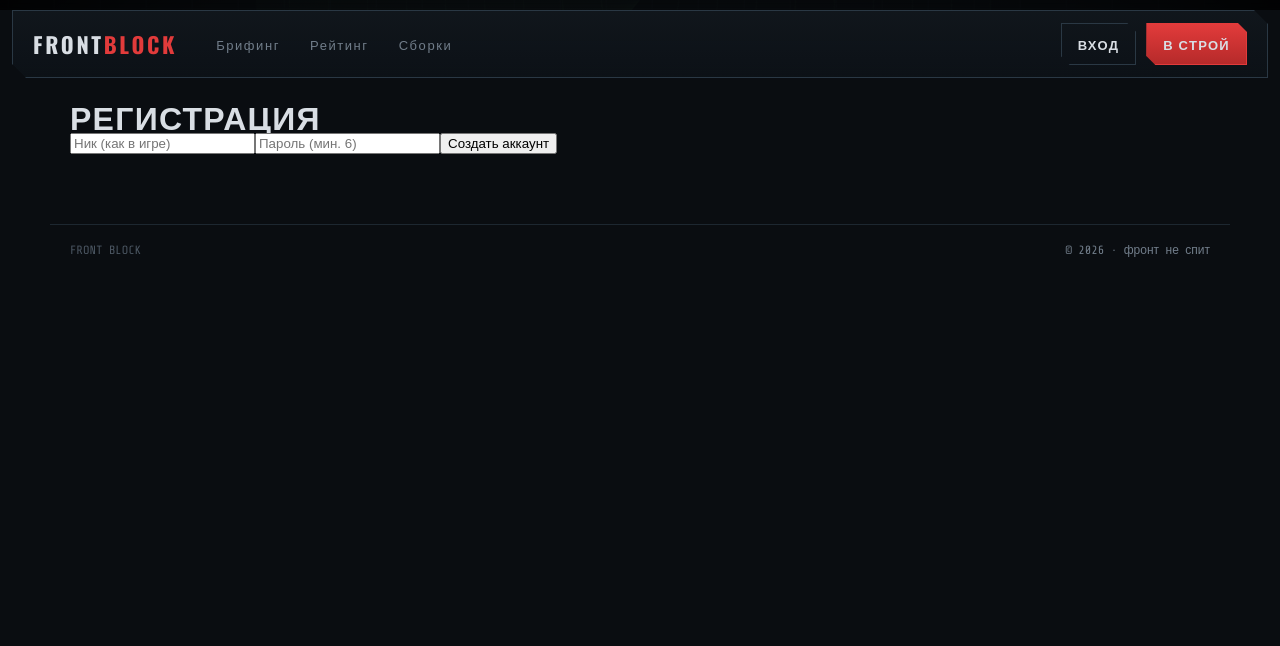
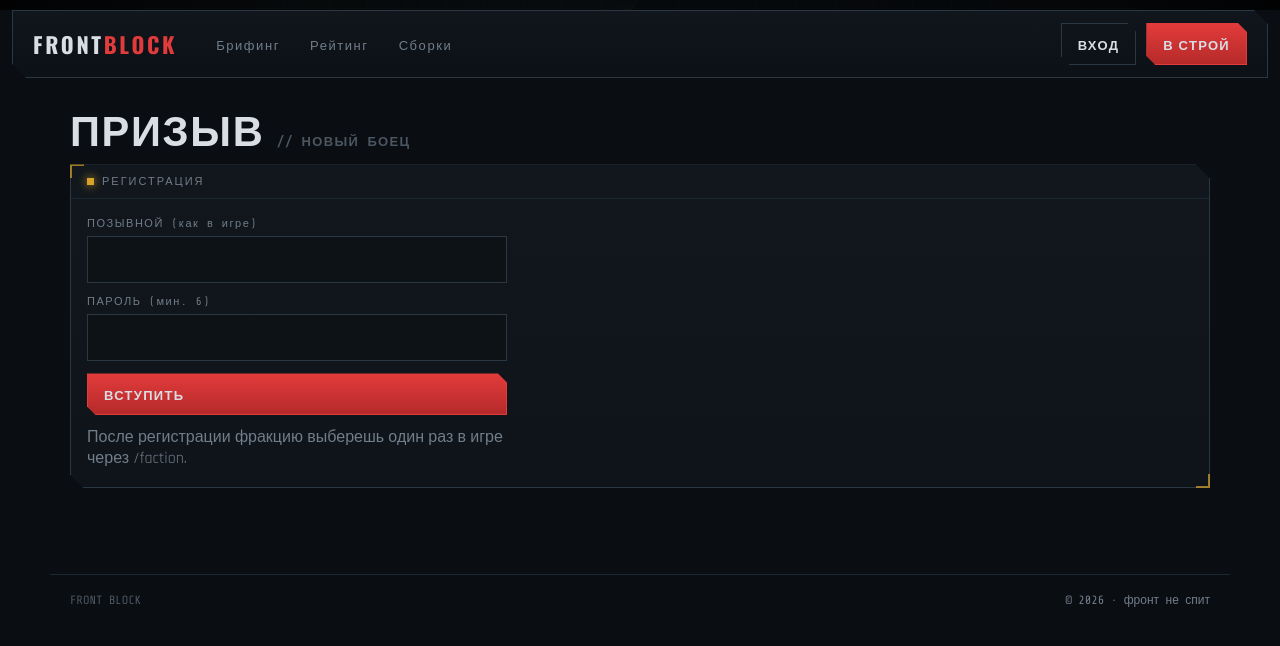
Before and after one commit to am1s3/frontblock-web, a Next.js app: page /register in a window 1280 px wide. Shown: the top 646 px of the page. Built offline with nearby package versions, Linux system fonts and the light colour scheme.

Commit message:
Update page.tsx

```diff
--- a/app/register/page.tsx
+++ b/app/register/page.tsx
@@ -1,28 +1,30 @@
-
 "use client";
 import { useState } from "react";
+import Panel from "@/components/Panel";
+import { api } from "@/lib/api";
+
 export default function Register() {
   const [nick, setNick] = useState(""); const [pass, setPass] = useState("");
-  const [msg, setMsg] = useState(""); const [ok, setOk] = useState(false);
+  const [msg, setMsg] = useState(""); const [ok, setOk] = useState(false); const [busy, setBusy] = useState(false);
   async function submit(e: React.FormEvent) {
-    e.preventDefault(); setMsg("");
-    const r = await fetch("/api/auth/register", {
-      method: "POST", headers: { "content-type": "application/json" },
-      body: JSON.stringify({ nickname: nick, password: pass }),
-    });
-    const d = await r.json();
-    if (!r.ok) { setOk(false); setMsg(d.error ?? "ошибка"); return; }
-    setOk(true); setMsg("Аккаунт создан. Теперь /login в игре тем же паролем.");
+    e.preventDefault(); setMsg(""); setBusy(true);
+    const r = await api("/api/auth/register", { method: "POST", body: JSON.stringify({ nickname: nick, password: pass }) });
+    setBusy(false);
+    if (!r.ok) { setOk(false); setMsg(r.data?.error || "ошибка связи"); return; }
+    setOk(true); setMsg("Боец зарегистрирован. Тем же паролем жми /login в игре.");
   }
   return (
-    <div className="wrap">
-      <h1>Регистрация</h1>
-      <form onSubmit={submit} className="card">
-        <input placeholder="Ник (как в игре)" value={nick} onChange={e => setNick(e.target.value)} />
-        <input placeholder="Пароль (мин. 6)" type="password" value={pass} onChange={e => setPass(e.target.value)} />
-        <button>Создать аккаунт</button>
-        {msg && <p className={ok ? "ok" : "err"}>{msg}</p>}
-      </form>
-    </div>
+    <>
+      <h1 className="page-h">Призыв <small>// новый боец</small></h1>
+      <Panel label="РЕГИСТРАЦИЯ">
+        <form className="form" onSubmit={submit}>
+          <div className="field"><label>ПОЗЫВНОЙ (как в игре)</label><input value={nick} onChange={(e) => setNick(e.target.value)} autoComplete="username" /></div>
+          <div className="field"><label>ПАРОЛЬ (мин. 6)</label><input type="password" value={pass} onChange={(e) => setPass(e.target.value)} autoComplete="new-password" /></div>
+          <button className="btn btn--tpa" disabled={busy}>{busy ? "ОБРАБОТКА…" : "ВСТУПИТЬ"}</button>
+          {msg && <p className={`msg ${ok ? "ok" : "err"}`}>{msg}</p>}
+          <p className="muted" style={{ margin: 0 }}>После регистрации фракцию выберешь один раз в игре через /faction.</p>
+        </form>
+      </Panel>
+    </>
   );
 }
```
